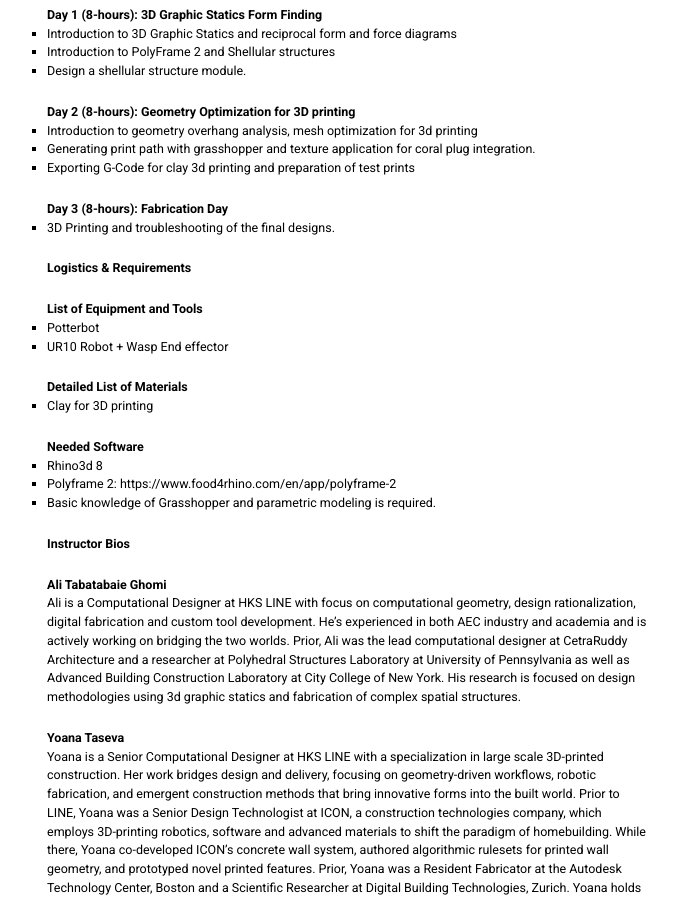
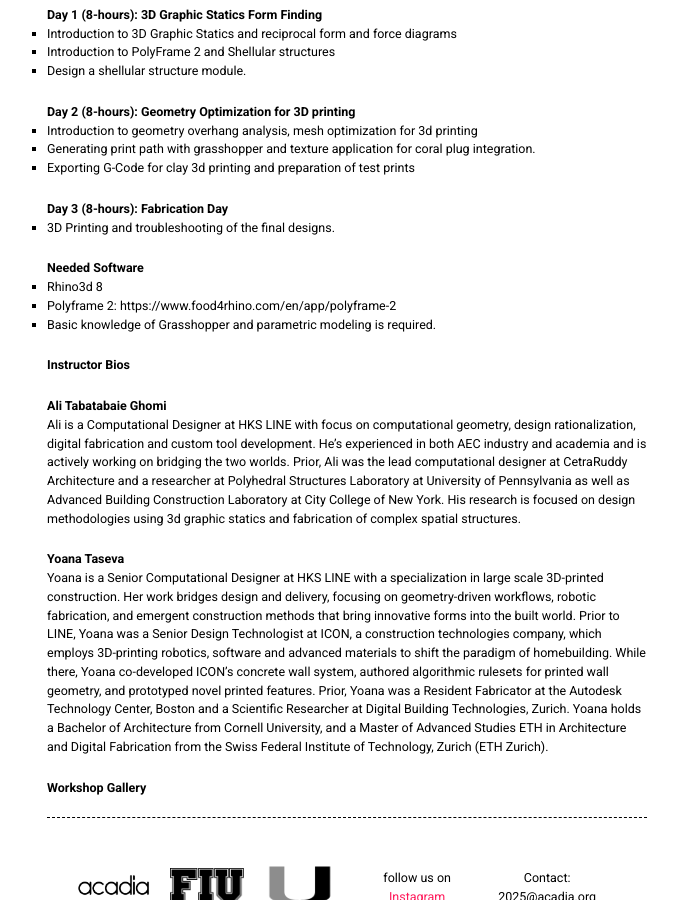
Before and after one commit to acadia2025/website, a Jekyll site: the page built from _posts/2001-01-13-forces-in-clay.md, in a window 1280 px wide and 900 px high, scrolled down 1346 px. Shown: the whole window, without its empty margins (293-970 px from the left). Built offline with Jekyll 4.4.1, drawn with Linux system fonts in a browser that asks for light colours.

Commit message:
correction

```diff
--- a/_posts/2001-01-13-forces-in-clay.md
+++ b/_posts/2001-01-13-forces-in-clay.md
@@ -57,15 +57,6 @@ In this workshop participants will be introduced to the principals of 3d Graphic
 ### Day 3 (8-hours): Fabrication Day
 - 3D Printing and troubleshooting of the final designs.
 
-## Logistics & Requirements
-
-### List of Equipment and Tools
-- Potterbot
-- UR10 Robot + Wasp End effector
-
-### Detailed List of Materials
-- Clay for 3D printing
-
 ### Needed Software
 - Rhino3d 8
 - Polyframe 2: https://www.food4rhino.com/en/app/polyframe-2
```
